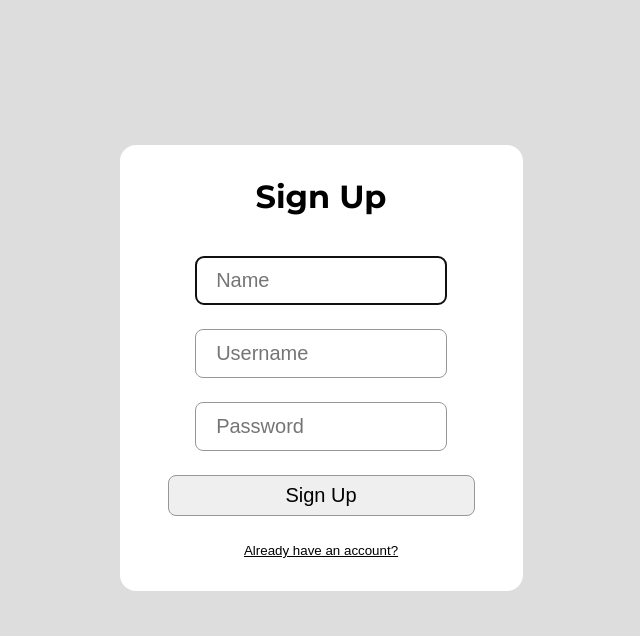
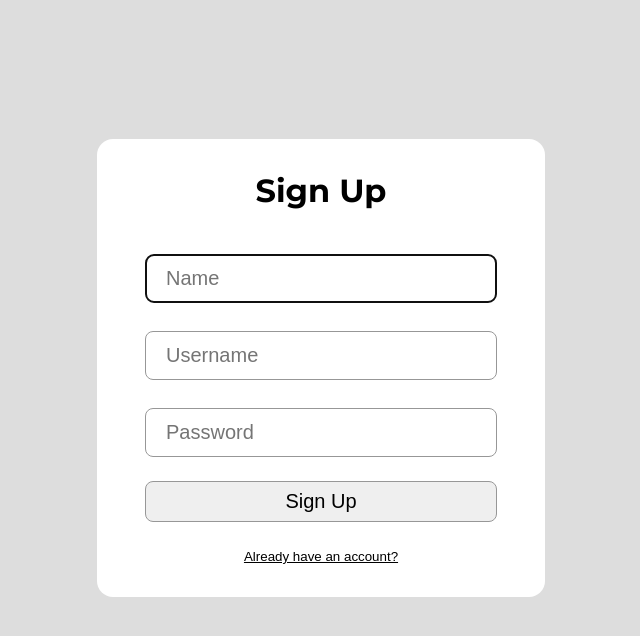
Before and after one commit to LukasV3/social-media-app, a React (Create React App) app in the folder client/: page /signup in a window 1280 px wide. Shown: the top 636 px of the page, without its empty margins (319-959 px from the left). Built offline with nearby package versions, Linux system fonts and the light colour scheme; no server answers.

Commit message:
improved client-side signup form validation

```diff
--- a/client/src/components/authForm/AuthForm.js
+++ b/client/src/components/authForm/AuthForm.js
@@ -3,16 +3,42 @@ import "./styles.scss";
 
 import history from "../../history";
 
+const validateForm = (values) => {
+  let errors = {};
+
+  if (!values.name.trim()) {
+    errors.name = "Please enter a name";
+  }
+  if (!values.username.trim()) {
+    errors.username = "Please enter a username";
+  }
+  if (values.password.length < 8) {
+    errors.password = "Password must be at least 8 characters long";
+  }
+
+  return errors;
+};
+
 const AuthForm = ({ type, onSubmitButtonClick }) => {
   const [values, setValues] = useState({ name: "", username: "", password: "" });
+  const [errors, setErrors] = useState({});
   const [isSubmitted, setIsSubmitted] = useState(false);
 
   useEffect(() => {
-    if (isSubmitted) {
-      console.log(values);
+    if (!isSubmitted) return;
+
+    // When logging in dont need to validate input as user already has an account
+    if (type === "Log In") {
       onSubmitButtonClick(values);
     }
-  });
+
+    // when signing up inputs need to be valdidated
+    if (type === "Sign Up" && Object.keys(errors).length === 0) {
+      onSubmitButtonClick(values);
+    }
+
+    setIsSubmitted(false);
+  }, [isSubmitted, values, errors, onSubmitButtonClick, type]);
 
   const handleInputChange = (e) => {
     const { name, value } = e.target;
@@ -21,19 +47,19 @@ const AuthForm = ({ type, onSubmitButtonClick }) => {
 
   const onSubmitClick = (e) => {
     e.preventDefault();
+    setErrors(validateForm(values));
     setIsSubmitted(true);
   };
 
-  const onAccountButtonClick = (e) => {
-    e.preventDefault();
-
+  const onAccountButtonClick = () => {
     return type === "Log In" ? history.push("/signup") : history.push("/");
   };
 
   const renderNameInput = () => {
-    if (type === "Log In") return;
-
+    if (type === "Sign Up") {
       return (
+        <div className="authForm__form--group">
+          {renderError(type, "name")}
           <input
             type="text"
             value={values.name}
@@ -41,10 +67,17 @@ const AuthForm = ({ type, onSubmitButtonClick }) => {
             name="name"
             className="authForm__form--input"
             placeholder="Name"
-        required
             autoFocus
           />
+        </div>
       );
+    }
+  };
+
+  const renderError = (type, elName) => {
+    if (type === "Sign Up") {
+      return <p className="authForm__form--error">{errors[elName]}</p>;
+    }
   };
 
   return (
@@ -54,6 +87,8 @@ const AuthForm = ({ type, onSubmitButtonClick }) => {
         <form className="authForm__form">
           {renderNameInput()}
 
+          <div className="authForm__form--group">
+            {renderError(type, "username")}
             <input
               type="text"
               value={values.username}
@@ -61,9 +96,11 @@ const AuthForm = ({ type, onSubmitButtonClick }) => {
               name="username"
               className="authForm__form--input"
               placeholder="Username"
-            required
             />
+          </div>
 
+          <div className="authForm__form--group">
+            {renderError(type, "password")}
             <input
               type="password"
               value={values.password}
@@ -71,17 +108,18 @@ const AuthForm = ({ type, onSubmitButtonClick }) => {
               name="password"
               className="authForm__form--input"
               placeholder="Password"
-            required
             />
+          </div>
 
-          <button
-            className="authForm__form--submit-btn"
-            onClick={(e) => onSubmitClick(e)}
-          >
+          <button className="authForm__form--submit-btn" onClick={onSubmitClick}>
             {type}
           </button>
         </form>
-        <button className="authForm__toggle-btn" onClick={onAccountButtonClick}>
+        <button
+          type="button"
+          className="authForm__toggle-btn"
+          onClick={onAccountButtonClick}
+        >
           {`${type === "Log In" ? "Dont" : "Already"} have an account? `}
         </button>
       </div>
--- a/client/src/components/authForm/styles.scss
+++ b/client/src/components/authForm/styles.scss
@@ -13,6 +13,7 @@
     margin: 0 1.5rem;
     border-radius: 1rem;
     margin-bottom: 5%;
+    width: 28rem;
   }
 
   &__title {
@@ -26,13 +27,25 @@
     align-items: center;
     justify-content: center;
 
+    &--error {
+      color: red;
+      text-align: left;
+      margin-bottom: 0.25rem;
+      font-weight: 600;
+      font-size: 0.85rem;
+    }
+
+    &--group {
+      width: 100%;
+      margin-bottom: 1.5rem;
+    }
+
     &--input {
-      width: 82%;
+      width: 100%;
       padding: 0.75rem 1.25rem;
       font-size: 1.25rem;
       border-radius: 0.5rem;
       border: 1px solid #979797;
-      margin-bottom: 1.5rem;
     }
 
     &--submit-btn {
```
Lines whose indentation alone changed are shown as unchanged.
